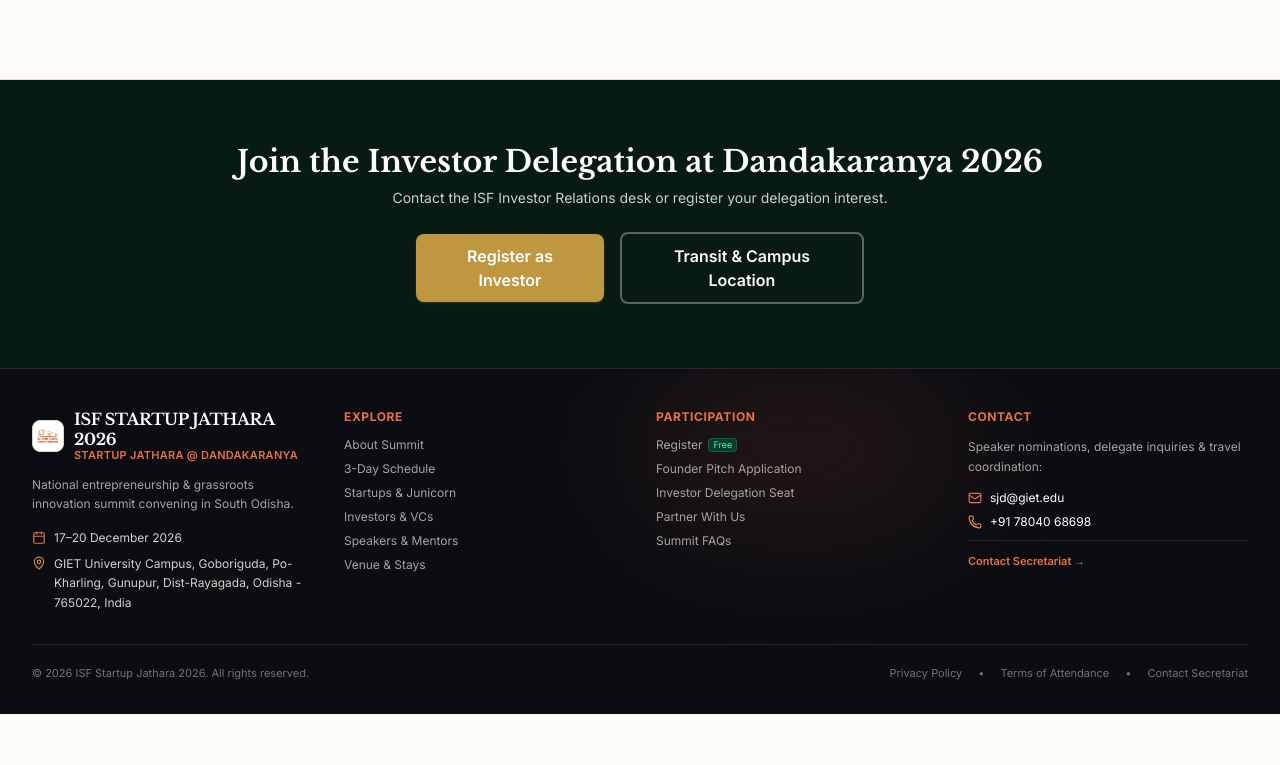
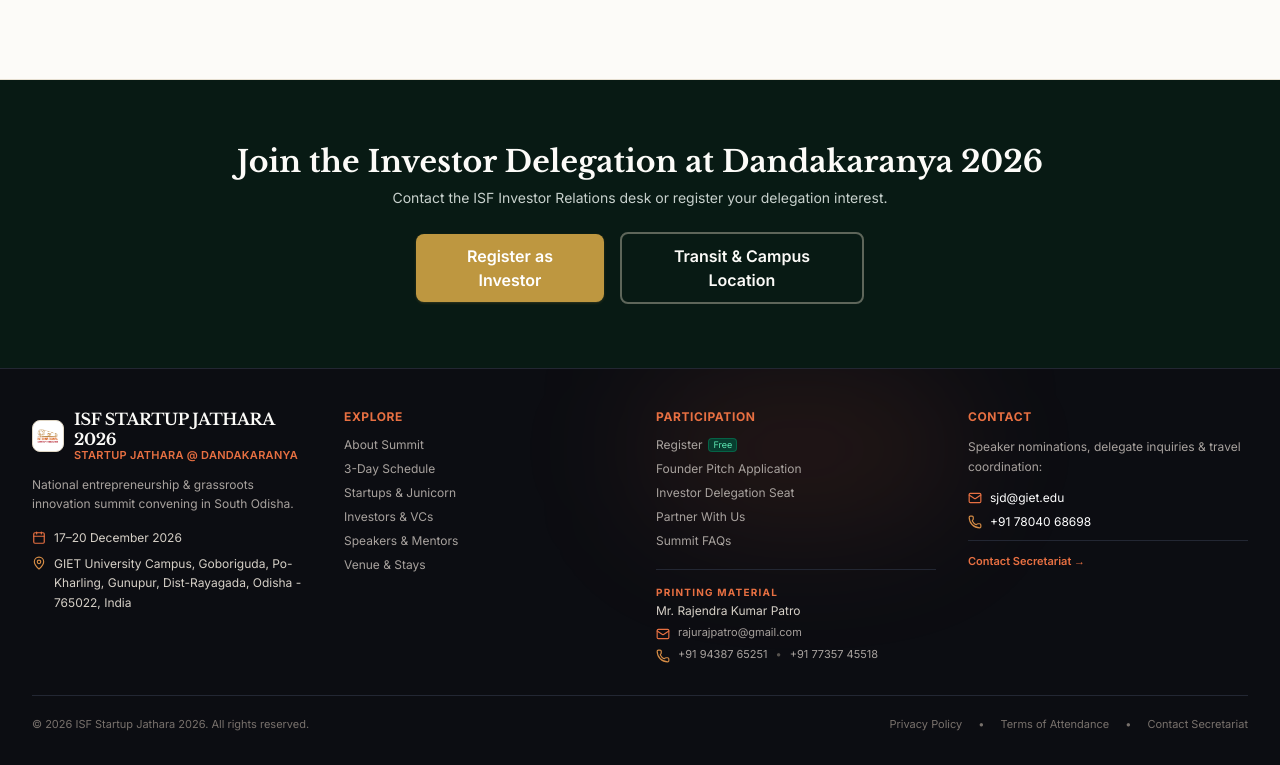
Before and after one commit to comapny230-code/ISF-Main-Port, a Next.js app: page /investors in a window 1280 px wide. Shown: the part 2550-3315 px from the top of the page. Before the commit the page ends 3264 px from the top, so only its background shows below. Built offline with nearby package versions, Linux system fonts and the light colour scheme; no server answers.

Commit message:
Enhance registration countdown and footer contact

```diff
--- a/src/app/globals.css
+++ b/src/app/globals.css
@@ -203,6 +203,33 @@
 .hero-enter-delay-4 { animation-delay: 0.48s; }
 .hero-enter-delay-5 { animation-delay: 0.62s; }
 
+/* Split-flap countdown: a light paper-fold motion when each digit updates. */
+@keyframes countdownPaperFold {
+  0% {
+    opacity: 0.25;
+    transform: perspective(220px) rotateX(-82deg) translateY(-5px);
+  }
+  70% {
+    opacity: 1;
+    transform: perspective(220px) rotateX(8deg) translateY(1px);
+  }
+  100% {
+    opacity: 1;
+    transform: perspective(220px) rotateX(0deg) translateY(0);
+  }
+}
+
+.countdown-paper-fold {
+  animation: countdownPaperFold 420ms cubic-bezier(0.22, 1, 0.36, 1) both;
+  transform-origin: top center;
+}
+
+@media (prefers-reduced-motion: reduce) {
+  .countdown-paper-fold {
+    animation: none;
+  }
+}
+
 /* Staggered card entrance (used on FourPillars, ExploreEvent) */
 .card-enter {
   animation: fadeInUp 0.60s cubic-bezier(0.22, 1, 0.36, 1) both;
--- a/src/components/home/HeroSection.tsx
+++ b/src/components/home/HeroSection.tsx
@@ -23,13 +23,77 @@
   },
 ];
 
+const REGISTRATION_ENDS_AT = new Date("2026-11-11T23:59:59+05:30").getTime();
+
+type Countdown = {
+  days: number;
+  hours: number;
+  minutes: number;
+  seconds: number;
+};
+
+function getRegistrationCountdown(): Countdown {
+  const remaining = Math.max(REGISTRATION_ENDS_AT - Date.now(), 0);
+
+  return {
+    days: Math.floor(remaining / 86_400_000),
+    hours: Math.floor((remaining / 3_600_000) % 24),
+    minutes: Math.floor((remaining / 60_000) % 60),
+    seconds: Math.floor((remaining / 1_000) % 60),
+  };
+}
+
+function FlipCountdownUnit({ label, value }: { label: string; value: number | null }) {
+  const display = value === null ? "--" : String(value).padStart(2, "0");
+
+  return (
+    <div className="relative flex h-16 w-14 items-center justify-center overflow-hidden rounded-2xl border border-white/25 bg-white/[0.12] pb-4 shadow-[0_6px_18px_rgba(0,0,0,0.22)] backdrop-blur-sm sm:h-20 sm:w-16 sm:pb-5">
+        <span className="pointer-events-none absolute inset-x-0 top-1/2 z-10 h-px bg-white/25" aria-hidden="true" />
+        <span
+          key={display}
+          className="countdown-paper-fold relative z-20 font-sans text-3xl font-black tabular-nums leading-none text-white sm:text-4xl"
+        >
+          {display}
+        </span>
+      <span className="absolute bottom-1.5 left-0 right-0 z-20 text-center text-[8px] font-bold uppercase tracking-[0.12em] text-white/70 sm:bottom-2 sm:text-[9px]">
+        {label}
+      </span>
+    </div>
+  );
+}
+
+function RegistrationCountdown({ countdown }: { countdown: Countdown | null }) {
+  return (
+    <div className="w-full">
+      <p className="text-center text-[10px] font-bold uppercase tracking-[0.15em] text-white/85 sm:text-xs">
+        Registration deadline: November 11th
+      </p>
+      <div className="mt-3 flex items-center justify-center gap-2.5 sm:gap-4" aria-live="polite">
+        <FlipCountdownUnit label="Days" value={countdown?.days ?? null} />
+        <FlipCountdownUnit label="Hours" value={countdown?.hours ?? null} />
+        <FlipCountdownUnit label="Mins" value={countdown?.minutes ?? null} />
+        <FlipCountdownUnit label="Secs" value={countdown?.seconds ?? null} />
+      </div>
+    </div>
+  );
+}
+
 export function HeroSection() {
   const [activeSlide, setActiveSlide] = useState(0);
+  const [countdown, setCountdown] = useState<Countdown | null>(null);
 
   useEffect(() => {
     const timer = setInterval(() => {
       setActiveSlide((prev) => (prev + 1) % HERO_BACKDROPS.length);
     }, 5500);
+    return () => clearInterval(timer);
+  }, []);
+
+  useEffect(() => {
+    const updateCountdown = () => setCountdown(getRegistrationCountdown());
+    updateCountdown();
+
+    const timer = setInterval(updateCountdown, 1000);
     return () => clearInterval(timer);
   }, []);
 
@@ -149,6 +213,11 @@
           </a>
         </div>
 
+        {/* Registration Countdown */}
+        <div className="hero-enter hero-enter-delay-5 mt-6 w-full max-w-[22rem] sm:max-w-md">
+          <RegistrationCountdown countdown={countdown} />
+        </div>
+
         {/* Slide indicator dots */}
         <div className="mt-6 sm:mt-7 flex items-center justify-center gap-1.5" aria-hidden="true">
           {HERO_BACKDROPS.map((_, i) => (
@@ -165,6 +234,7 @@
           ))}
         </div>
       </div>
+
     </section>
   );
 }
--- a/src/components/layout/SiteFooter.tsx
+++ b/src/components/layout/SiteFooter.tsx
@@ -145,6 +145,29 @@
                   </Link>
                 </li>
               </ul>
+              <div className="mt-5 border-t border-[#232733] pt-4 text-xs">
+                <p className="text-[10px] font-bold uppercase tracking-[0.12em] text-[#e87042]">
+                  Printing Material
+                </p>
+                <p className="mt-1 text-[#d6d0c7]">
+                  Mr. Rajendra Kumar Patro
+                </p>
+                <a
+                  href="mailto:rajurajpatro@gmail.com"
+                  className="mt-1.5 flex min-w-0 items-start gap-2 text-[11px] text-[#a8a29e] transition-colors hover:text-[#e87042]"
+                >
+                  <Mail className="mt-0.5 h-3.5 w-3.5 shrink-0 text-[#e87042]" />
+                  <span className="min-w-0 break-all">rajurajpatro@gmail.com</span>
+                </a>
+                <div className="mt-1.5 flex items-start gap-2 text-[11px] text-[#a8a29e]">
+                  <Phone className="mt-0.5 h-3.5 w-3.5 shrink-0 text-[#d68c45]" />
+                  <span className="flex flex-wrap gap-x-2 gap-y-0.5">
+                    <a href="tel:+919438765251" className="hover:text-[#e87042] transition-colors">+91 94387 65251</a>
+                    <span className="text-[#57534e]">•</span>
+                    <a href="tel:+917735745518" className="hover:text-[#e87042] transition-colors">+91 77357 45518</a>
+                  </span>
+                </div>
+              </div>
             </div>
 
             {/* Column 4: Contact & Secretariat */}
@@ -185,6 +208,7 @@
                     Contact Secretariat →
                   </a>
                 </div>
+
               </div>
             </div>
           </div>
```
